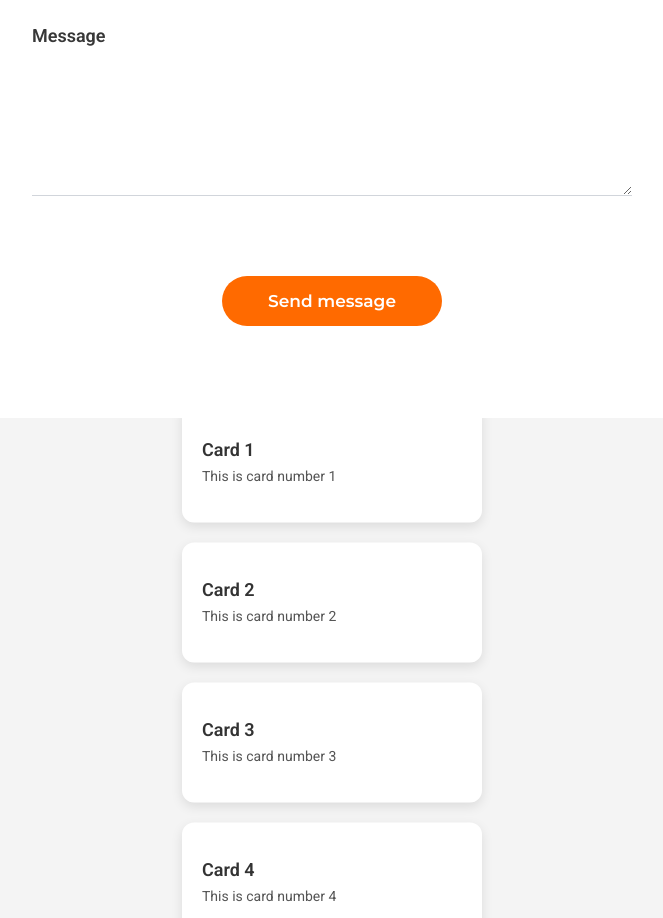
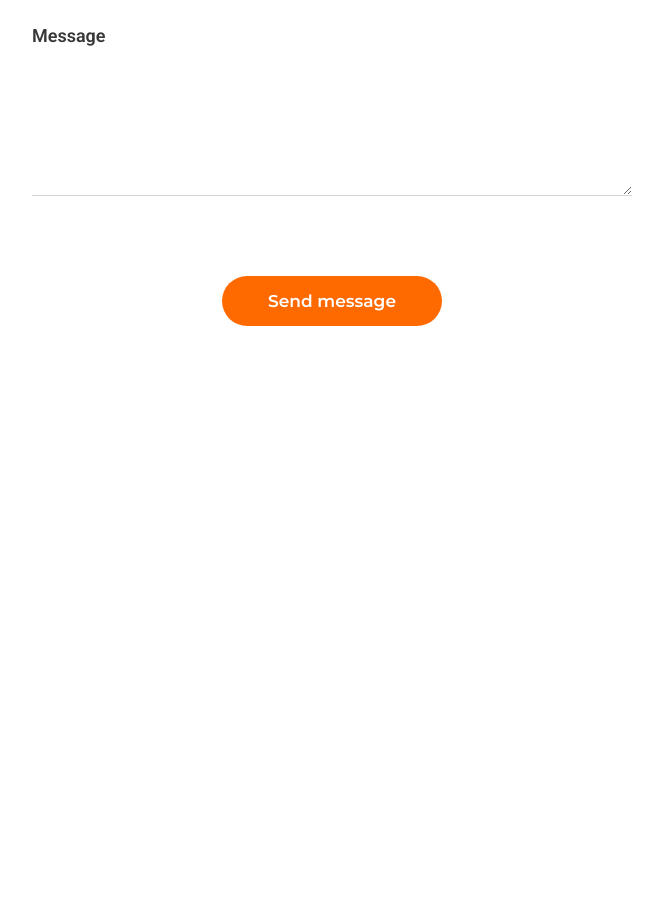
Before and after one commit to adeel-58/bizfuturix, a React (Create React App) app: page / in a window 1280 px wide. Shown: the part 4060-4978 px from the top of the page, without its empty margins (308-971 px from the left). After the commit the page ends 4478 px from the top, so only its background shows below. Built offline with nearby package versions, Linux system fonts and the light colour scheme.

Commit message:
making the our projects

```diff
--- a/src/App.js
+++ b/src/App.js
@@ -10,7 +10,7 @@ import Project from './components/Project';
 import ClientLove from './components/ClientLove';
 import Logos from './components/Logos';
 import TalkToUs from './components/TalkToUs';
-import ScrollingCardsVertical  from './components/ScrollingCards';
+
 
 function App() {
   return (
@@ -22,7 +22,7 @@ function App() {
       <ClientLove/>
       <Logos/>
       <TalkToUs/>
-      <ScrollingCardsVertical/>
+
     </div>
   );
 }
--- a/src/components/ScrollingCards.css
+++ /dev/null
@@ -1,71 +0,0 @@
-@import url('https://fonts.googleapis.com/css2?family=Roboto:wght@400;600&display=swap');
-
-.vertical-scroll-wrapper {
-    height: 500px; /* container height */
-    overflow: hidden;
-    background-color: #f4f4f4;
-    padding: 20px 0;
-    position: relative;
-    display: flex;
-    justify-content: center;
-    align-items: center;
-}
-
-.vertical-scroll-track {
-    display: flex;
-    flex-direction: column;
-    animation: scroll-down 20s linear infinite;
-    width: 100%;
-    align-items: center;
-}
-
-/* Card Styles */
-.vertical-card {
-    height: 120px;
-    width: 300px;
-    background-color: #ffffff;
-    margin: 10px 0;
-    padding: 20px;
-    border-radius: 12px;
-    box-shadow: 0 4px 12px rgba(0, 0, 0, 0.1);
-    transition: transform 0.3s ease;
-    font-family: 'Roboto', sans-serif;
-    display: flex;
-    flex-direction: column;
-    justify-content: center;
-    align-items: flex-start;
-    cursor: pointer;
-}
-
-.vertical-card h3 {
-    font-size: 18px;
-    font-weight: 600;
-    margin-bottom: 8px;
-    color: #333;
-}
-
-.vertical-card p {
-    font-size: 14px;
-    font-weight: 400;
-    color: #555;
-}
-
-/* Hover Effect */
-.vertical-card:hover {
-    transform: scale(1.05);
-}
-
-/* Pause animation on hover */
-.vertical-scroll-wrapper:hover .vertical-scroll-track {
-    animation-play-state: paused;
-}
-
-/* Vertical scrolling animation */
-@keyframes scroll-down {
-    0% {
-        transform: translateY(0);
-    }
-    100% {
-        transform: translateY(-50%);
-    }
-}
--- a/src/components/ScrollingCards.js
+++ /dev/null
@@ -1,24 +0,0 @@
-import React from 'react';
-import './ScrollingCards.css';
-
-const ScrollingCardsVertical = () => {
-    const dummyData = Array.from({ length: 6 }, (_, index) => ({
-        title: `Card ${index + 1}`,
-        description: `This is card number ${index + 1}`,
-    }));
-
-    return (
-        <div className="vertical-scroll-wrapper">
-            <div className="vertical-scroll-track">
-                {[...dummyData, ...dummyData].map((item, index) => (
-                    <div key={index} className="vertical-card">
-                        <h3>{item.title}</h3>
-                        <p>{item.description}</p>
-                    </div>
-                ))}
-            </div>
-        </div>
-    );
-};
-
-export default ScrollingCardsVertical;
```
